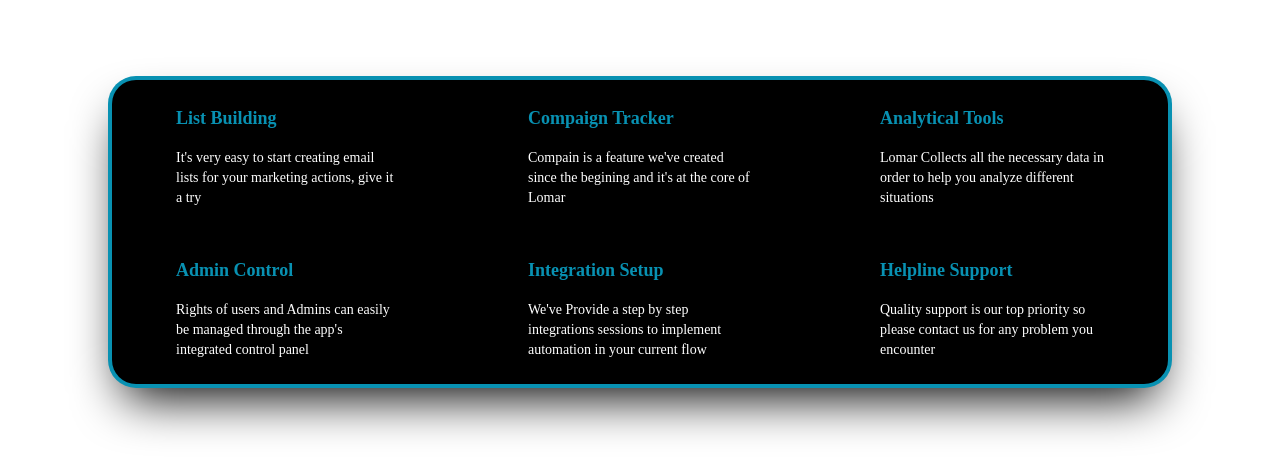
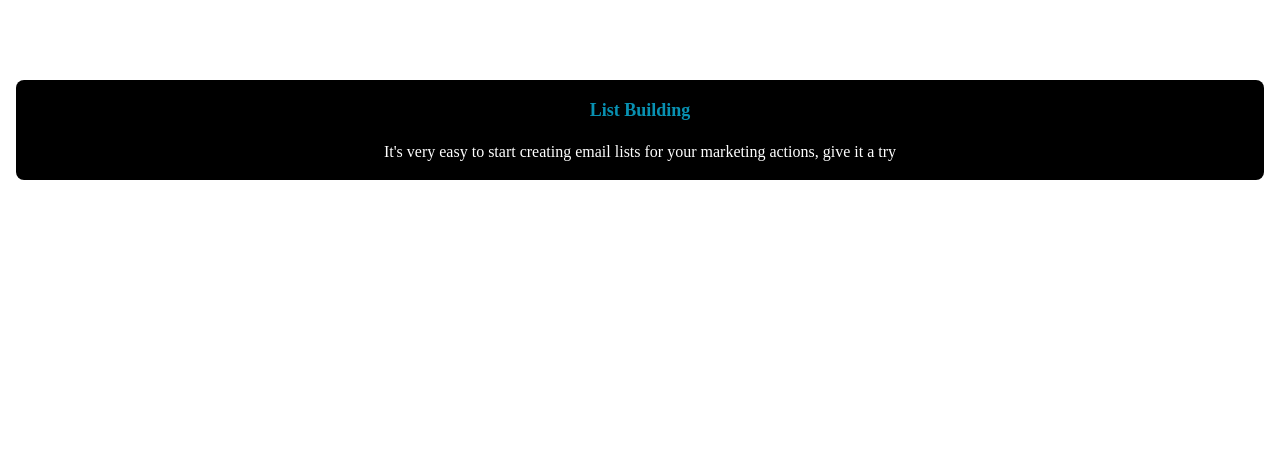
Before and after one commit to iamasadshah/tailwind-practice, a Next.js app: page /our-services in a window 1280 px wide. Shown: the top 474 px of the page. Built offline with nearby package versions, Linux system fonts and the light colour scheme.

Commit message:
worked on responsive design

```diff
--- a/src/app/(grid)/our-services/page.tsx
+++ b/src/app/(grid)/our-services/page.tsx
@@ -3,60 +3,15 @@ import React from "react";
 const Page = () => {
   return (
     <>
-      <div className="bg-white">
-        <div className="grid grid-cols-3 text-sm m-20 mx-28 rounded-3xl justify-self-center text-white bg-black shadow-black shadow-2xl ring-cyan-600 ring-4">
-          <div className="px-16 py-6">
+      <div className="bg-white text-center">
+        <div className="container">
+          <div className="services">
             <h3 className="text-cyan-600 text-lg font-bold pb-4">
               List Building
             </h3>
-            <p>
+            <p className="text-white">
               It's very easy to start creating email lists for your marketing
               actions, give it a try
-            </p>
-          </div>
-          <div className="px-16 py-6">
-            <h3 className="text-cyan-600 text-lg font-bold pb-4">
-              Compaign Tracker
-            </h3>
-            <p>
-              Compain is a feature we've created since the begining and it's at
-              the core of Lomar
-            </p>
-          </div>
-          <div className="px-16 py-6">
-            <h3 className="text-cyan-600 text-lg font-bold pb-4">
-              Analytical Tools
-            </h3>
-            <p>
-              Lomar Collects all the necessary data in order to help you analyze
-              different situations
-            </p>
-          </div>
-          <div className="px-16 py-6">
-            <h3 className="text-cyan-600 text-lg font-bold pb-4">
-              Admin Control
-            </h3>
-            <p>
-              Rights of users and Admins can easily be managed through the app's
-              integrated control panel
-            </p>
-          </div>
-          <div className="px-16 py-6">
-            <h3 className="text-cyan-600 text-lg font-bold pb-4">
-              Integration Setup
-            </h3>
-            <p>
-              We've Provide a step by step integrations sessions to implement
-              automation in your current flow
-            </p>
-          </div>
-          <div className="px-16 py-6">
-            <h3 className="text-cyan-600 text-lg font-bold pb-4">
-              Helpline Support
-            </h3>
-            <p>
-              Quality support is our top priority so please contact us for any
-              problem you encounter
             </p>
           </div>
         </div>
--- a/src/app/[dynamic]/page.tsx
+++ b/src/app/[dynamic]/page.tsx
@@ -9,23 +9,23 @@ export function generateStaticParams() {
 const Page = (props: { params: { dynamic: string } }) => {
   const { dynamic } = props.params;
   return (
-    <div className="flex justify-center items-center">
-      <div className=" font-bold p-20">
-        <h1 className="grid grid-cols-3 place-items-center text-center text-5xl my-4">
-          <LuConstruction />
-          Oops <LuConstruction />
+    <div className="flex justify-center items-center ">
+      <div className=" font-bold py-20 px-10">
+        <h1 className="grid grid-cols-3 place-items-center text-center text-5xl my-4 gap-x-24">
+          <LuConstruction className="text-red-600" />
+          Oops <LuConstruction className="text-red-600" />
         </h1>
-        <h3 className="text-center text-cyan-600 text-2xl my-2">
+        <h3 className="text-center text-cyan-600 text-xl my-2">
           Something is going on in the Universe...
         </h3>
-        <p className="my-4 text-center text-xl">
+        <p className="my-4 text-center text-lg">
           It seems like we’re having some difficulties; please don’t abandon
           ship, we’re sending for help.
         </p>
         <p className="flex justify-center items-center text-9xl ">
           <FaLaptopCode />
         </p>
-        <p className="mt-8 text-center text-red-600  text-lg">
+        <p className="mt-8 text-center text-red-600  text-md">
           <b>Note:</b>Please check the URL and try again. We’re constantly
           working to enhance your web experience.
         </p>
--- a/src/app/components/First.tsx
+++ b/src/app/components/First.tsx
@@ -1,20 +1,12 @@
-import Image from "next/image";
 import React from "react";
 
 const First = () => {
   return (
     <>
-      <div className="flex justify-between items-center text-slate-950 font-semibold first-letter:text-2xl rounded-md p-4 px-8  text-center gap-7 bg-gradient-to-r from-green-500 via-green-800 to-green-500">
-        <Image src={"/next.svg"} alt="nextjs logo" width={100} height={100} />
-        <h3 className="text-2xl text-white">
-          Learning Next.js and Tailwind CSS
+      <div className="flex justify-center items-center px-4 h-16 tec pt-2 bg-gradient-to-r from-cyan-600 to-black text-center tracking-[0.5rem] ">
+        <h3 className="text-2xl text-white md:text-start">
+          Learning Tailwind CSS
         </h3>
-        <Image
-          src={"/tailwind-css.png"}
-          alt="nextjs logo"
-          width={100}
-          height={50}
-        />
       </div>
     </>
   );
--- a/src/app/components/Third.tsx
+++ b/src/app/components/Third.tsx
@@ -7,42 +7,24 @@ const Third = () => {
       <h1 className="text-center practices-heading text-3xl font-bold break-words">
         All Practices
       </h1>
-      <div className="container grid grid-cols-3 px-6 my-14 gap-10 ">
-        <Link
-          href={"/blog-post"}
-          className="practices font-bold text-center bg-yellow-400 rounded-lg py-6 px-1 hover:bg-green-500 hover:scale-110 transition duration-300"
-        >
+      <div className="container grid grid-cols-2 px-6 my-8 gap-10 text-center md:grid-cols-3 xl:grid-cols-4">
+        <Link href={"/blog-post"} className="practice">
           Blog Post
         </Link>
-        <Link
-          href={"/our-services"}
-          className="practices text-center font-bold bg-yellow-400 rounded-lg py-6 px-1 hover:bg-green-500 hover:scale-110 transition duration-300 hover:shadow-lg hover:shadow-slate-700 shadow-slate-800"
-        >
+        <Link href={"/our-services"} className="practice">
           Services Page
         </Link>
 
-        <Link
-          href={"/pricing-plans"}
-          className="practices text-center font-bold bg-yellow-400 rounded-lg py-6 px-1 hover:bg-green-500 hover:scale-110 transition duration-300 hover:shadow-lg hover:shadow-slate-700 shadow-slate-800"
-        >
+        <Link href={"/pricing-plans"} className="practice">
           Pricing Plans
         </Link>
-        <Link
-          href={"/article-preview"}
-          className="practices text-center font-bold bg-yellow-400 rounded-lg py-6 px-1 hover:bg-green-500 hover:scale-110 transition duration-300 hover:shadow-lg hover:shadow-slate-700 shadow-slate-800"
-        >
+        <Link href={"/article-preview"} className="practice">
           Article Preview
         </Link>
-        <Link
-          href={"/fitness-report"}
-          className="practices text-center font-bold bg-yellow-400 rounded-lg py-6 px-1 hover:bg-green-500 hover:scale-110 transition duration-300 hover:shadow-lg hover:shadow-slate-700 shadow-slate-800"
-        >
+        <Link href={"/fitness-report"} className="practice">
           Fitness Report
         </Link>
-        <Link
-          href={"/restaurant-menus"}
-          className="practices text-center font-bold bg-yellow-400 rounded-lg py-6 px-1 hover:bg-green-500 hover:scale-110 transition duration-300 hover:shadow-lg hover:shadow-slate-700 shadow-slate-800"
-        >
+        <Link href={"/restaurant-menus"} className="practice">
           Restaurant Menus
         </Link>
       </div>
--- a/src/app/globals.css
+++ b/src/app/globals.css
@@ -24,3 +24,18 @@
 .container:hover .practices:not(:hover) {
   filter: blur(1.5px);
 }
+
+@layer components {
+  .practice {
+    @apply text-center font-bold bg-yellow-400 rounded-lg py-6 px-1 hover:bg-green-500 hover:scale-110 transition duration-300 hover:shadow-lg hover:shadow-slate-700 shadow-slate-800;
+  }
+  .blog-posts {
+    @apply grid grid-cols-1 p-6 place-items-center text-center;
+  }
+  .featured-image {
+    @apply w-full rounded-md hover:scale-105 hover:rounded-none hover:saturate-150 hover:transition-transform ease-in-out duration-300;
+  }
+  .services {
+    @apply bg-black py-4 my-20 mx-4 rounded-lg grid grid-cols-1 hover:bg-yellow-400;
+  }
+}
--- a/tailwind.config.ts
+++ b/tailwind.config.ts
@@ -13,6 +13,13 @@ const config: Config = {
         "gradient-conic":
           "conic-gradient(from 180deg at 50% 50%, var(--tw-gradient-stops))",
       },
+      screens: {
+        sm: '640px',
+        md: '768px',
+        lg: '1024px',
+        xl: '1280px',
+        '2xl': '1536px',
+      }
     },
   },
   plugins: [],
```
Also changed, not shown: src/app/(grid)/blog-post/page.tsx (+23 -14 lines).
